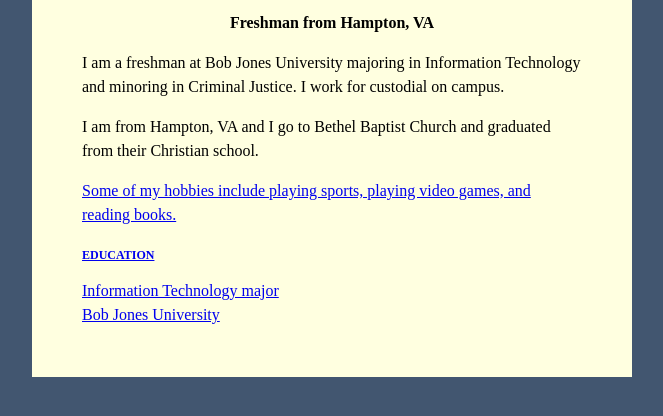
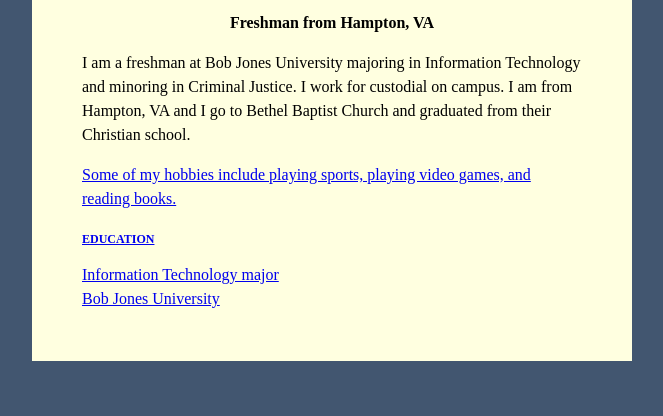
Before and after one commit to rwill265/rwill265.github.io, a plain HTML site: page index.html in a window 1280 px wide. Shown: the part 304-720 px from the top of the page, without its empty margins (308-971 px from the left). Drawn offline with Linux system fonts and the light colour scheme.

Commit message:
Update index.html

```diff
--- a/index.html
+++ b/index.html
@@ -43,9 +43,9 @@
         <h2>Freshman from Hampton, VA</h2>
 
          <p>I am a freshman at Bob Jones University majoring in Information Technology and minoring in Criminal Justice.
-             I work for custodial on campus. </p>
+             I work for custodial on campus.
 
-         <p> I am from Hampton, VA and I go to Bethel Baptist Church and graduated from their Christian school.
+            I am from Hampton, VA and I go to Bethel Baptist Church and graduated from their Christian school.
              <p><a href = "http://bethelbaptistministries.org/"</a></p>
 
 
```
